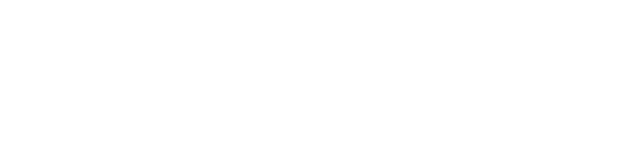
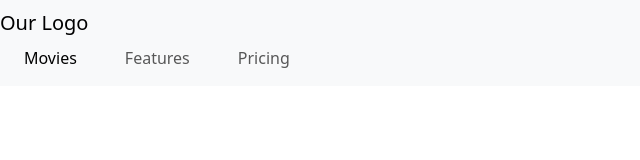
Before and after one commit to Mike111222/theMoviesMaze, a website built with webpack: page src/index.html in a window 1280 px wide. Shown: the whole page, without its empty margins (0-640 px from the left). Built offline with nearby package versions, Linux system fonts and the light colour scheme.

Commit message:
Update index.html

```diff
--- a/src/index.html
+++ b/src/index.html
@@ -14,12 +14,46 @@
     integrity="sha384-9ndCyUaIbzAi2FUVXJi0CjmCapSmO7SnpJef0486qhLnuZ2cdeRhO02iuK6FUUVM" crossorigin="anonymous">
   <!-- font awesome -->
   <script src="https://kit.fontawesome.com/6e8f4ae605.js" crossorigin="anonymous"></script>
-  <link href="https://cdn.jsdelivr.net/npm/bootstrap@5.3.0/dist/css/bootstrap.min.css" rel="stylesheet" integrity="sha384-9ndCyUaIbzAi2FUVXJi0CjmCapSmO7SnpJef0486qhLnuZ2cdeRhO02iuK6FUUVM" crossorigin="anonymous">
+  <link href="https://cdn.jsdelivr.net/npm/bootstrap@5.3.0/dist/css/bootstrap.min.css" rel="stylesheet"
+    integrity="sha384-9ndCyUaIbzAi2FUVXJi0CjmCapSmO7SnpJef0486qhLnuZ2cdeRhO02iuK6FUUVM" crossorigin="anonymous">
   <title>KanBan Project</title>
 </head>
+<!-- the header and navbar -->
 
-  <body>
-  <script src="https://cdn.jsdelivr.net/npm/bootstrap@5.3.0/dist/js/bootstrap.bundle.min.js" integrity="sha384-geWF76RCwLtnZ8qwWowPQNguL3RmwHVBC9FhGdlKrxdiJJigb/j/68SIy3Te4Bkz" crossorigin="anonymous"></script>    <script src="https://cdn.jsdelivr.net/npm/bootstrap@5.3.0/dist/js/bootstrap.bundle.min.js" integrity="sha384-geWF76RCwLtnZ8qwWowPQNguL3RmwHVBC9FhGdlKrxdiJJigb/j/68SIy3Te4Bkz" crossorigin="anonymous"></script>
-  </body>
+<header>
+  <nav class="navbar navbar-expand-lg bg-body-tertiary">
+    <div class="raw">
+      <div class="col-6">
+        <a class="navbar-brand" href="#"><img src="" alt="">Our Logo</a>
+        <button class="navbar-toggler" type="button" data-bs-toggle="collapse" data-bs-target="#navbarNav"
+          aria-controls="navbarNav" aria-expanded="false" aria-label="Toggle navigation">
+          <span class="navbar-toggler-icon"></span>
+        </button>
+        <div class="collapse navbar-collapse" id="navbarNav">
+          <ul class="navbar-nav">
+            <li class="nav-item mx-3">
+              <a class="nav-link active" aria-current="page" href="#">Movies</a>
+            </li>
+            <li class="nav-item mx-3">
+              <a class="nav-link" href="#">Features</a>
+            </li>
+            <li class="nav-item mx-3">
+              <a class="nav-link" href="#">Pricing</a>
+            </li>
+          </ul>
+        </div>
+      </div>
+    </div>
+  </nav>
+</header>
+
+<body>
+  <script src="https://cdn.jsdelivr.net/npm/bootstrap@5.3.0/dist/js/bootstrap.bundle.min.js"
+    integrity="sha384-geWF76RCwLtnZ8qwWowPQNguL3RmwHVBC9FhGdlKrxdiJJigb/j/68SIy3Te4Bkz"
+    crossorigin="anonymous"></script>
+  <script src="https://cdn.jsdelivr.net/npm/bootstrap@5.3.0/dist/js/bootstrap.bundle.min.js"
+    integrity="sha384-geWF76RCwLtnZ8qwWowPQNguL3RmwHVBC9FhGdlKrxdiJJigb/j/68SIy3Te4Bkz"
+    crossorigin="anonymous"></script>
+</body>
 
 </html>
```
